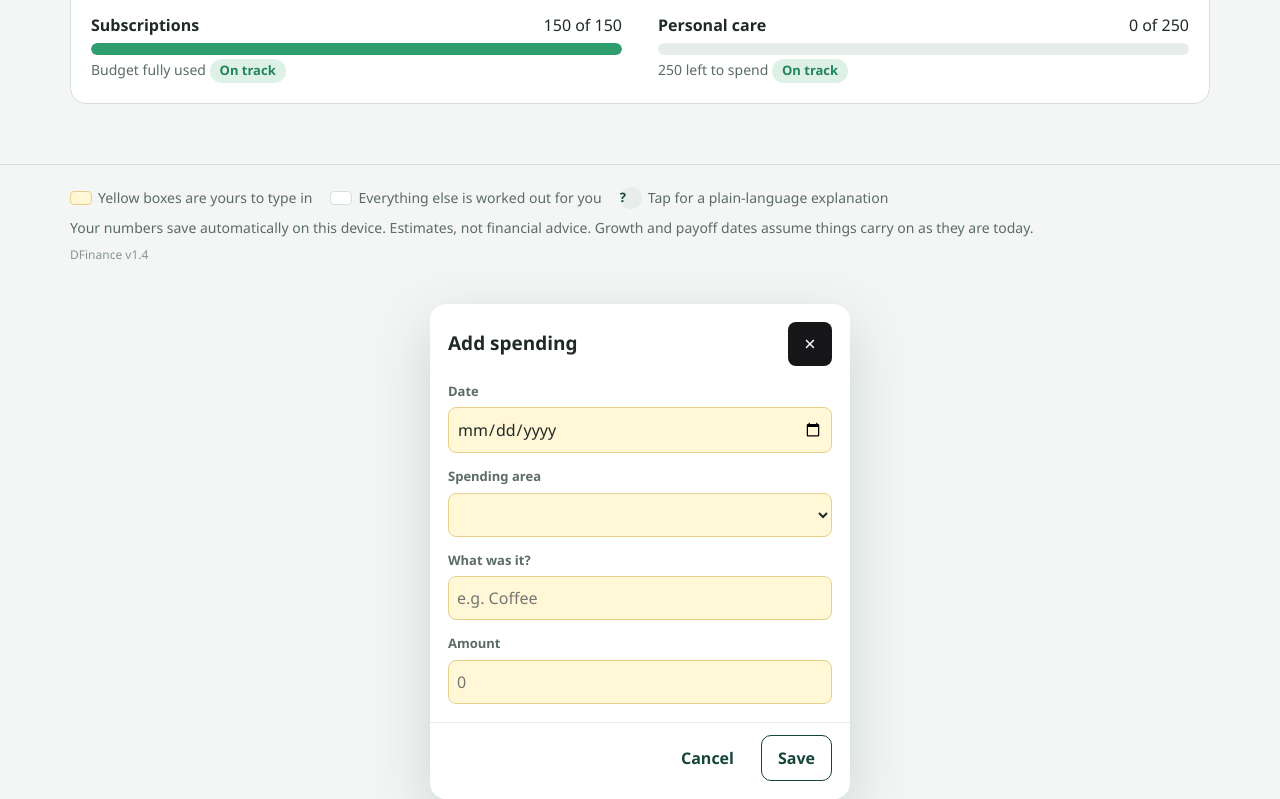
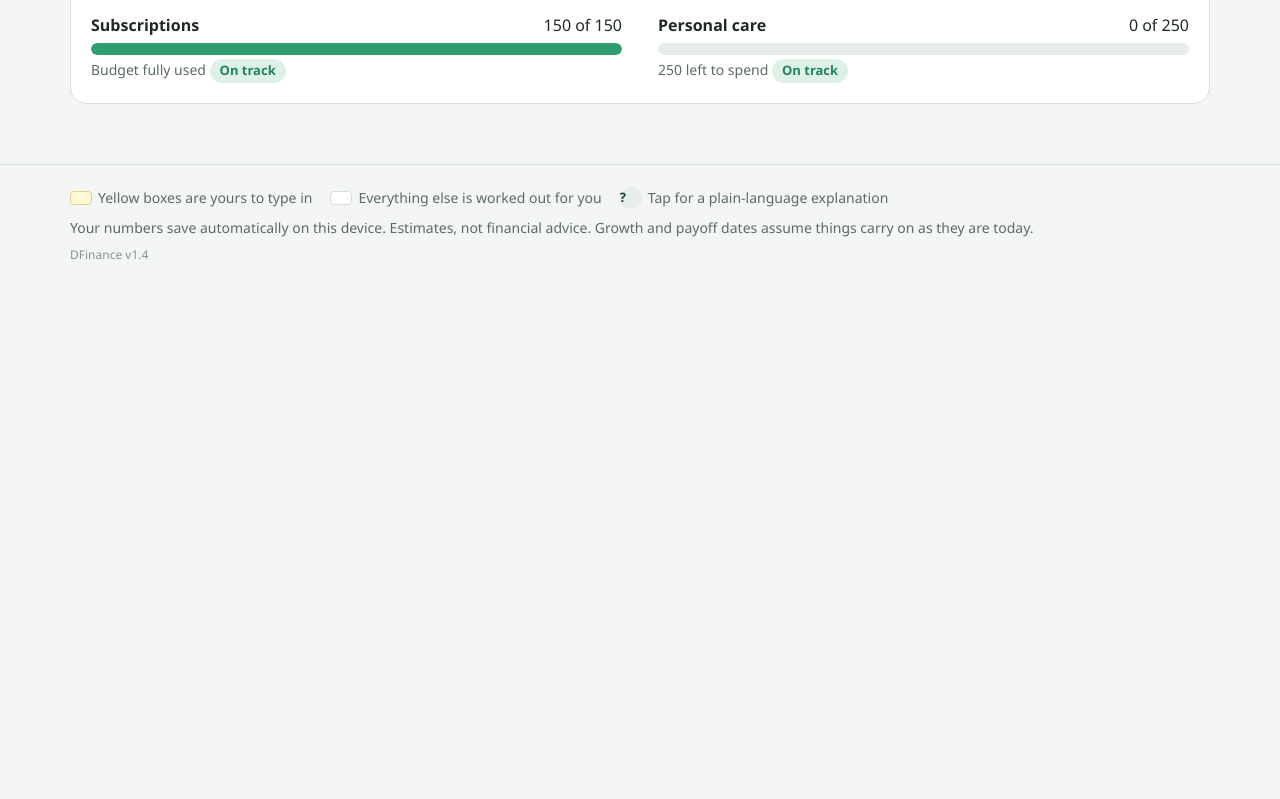
Before and after one commit to wizd3/DFinance, a website: page index.html in a window 1280 px wide. Shown: the part 2285-3084 px from the top of the page. After the commit the page ends 2589 px from the top, so only its background shows below. Drawn offline with Linux system fonts and the light colour scheme.

Commit message:
Add files via upload

```diff
--- a/index.html
+++ b/index.html
@@ -311,14 +311,14 @@ table.ed th.sortable:active{background:var(--accent-solid-2)}
 .toast .toast-close{font-size:18px;font-weight:400;padding:0 12px}
 @keyframes toastIn{from{opacity:0;transform:translateY(8px)}to{opacity:1;transform:translateY(0)}}
 @keyframes toastOut{from{opacity:1}to{opacity:0;transform:translateY(8px)}}
-@media (max-width:720px){ .tabs{padding-bottom:max(env(safe-area-inset-bottom),10px)} .toast-wrap{bottom:calc(70px + env(safe-area-inset-bottom))} .fab{bottom:calc(70px + env(safe-area-inset-bottom) + 14px)} dialog.quickadd{position:fixed;inset:auto 0 0 0;margin:0;width:100%;max-width:100%;border-radius:16px 16px 0 0;max-height:min(80dvh,600px)} }
+@media (max-width:720px){ .tabs{padding-bottom:max(env(safe-area-inset-bottom),10px)} .toast-wrap{bottom:calc(70px + env(safe-area-inset-bottom))} .fab{bottom:calc(70px + env(safe-area-inset-bottom) + 14px)} dialog.quickadd[open]{position:fixed;inset:auto 0 0 0;margin:0;width:100%;max-width:100%;border-radius:16px 16px 0 0;max-height:min(80dvh,600px)} }
 
 /* ---------- Expenses quick-add: floating action button + dialog ---------- */
 .fab{position:fixed;right:max(20px,calc(env(safe-area-inset-right) + 12px));bottom:24px;width:56px;height:56px;min-width:44px;min-height:44px;border-radius:50%;border:0;background:var(--accent);color:var(--paper);font-size:28px;line-height:1;cursor:pointer;box-shadow:0 8px 24px var(--shadow);z-index:45;display:flex;align-items:center;justify-content:center;-webkit-tap-highlight-color:transparent}
 .fab:hover{background:var(--accent-solid-2)}
 .fab:active{transform:scale(.94)}
 .fab span{margin-top:-2px}
-dialog.quickadd{border:0;border-radius:16px;padding:0;background:var(--surface);color:var(--ink);box-shadow:0 20px 60px var(--shadow);width:min(420px,92vw);max-height:min(600px,86dvh);display:flex;flex-direction:column}
+dialog.quickadd[open]{border:0;border-radius:16px;padding:0;background:var(--surface);color:var(--ink);box-shadow:0 20px 60px var(--shadow);width:min(420px,92vw);max-height:min(600px,86dvh);display:flex;flex-direction:column}
 dialog.quickadd::backdrop{background:rgba(10,10,10,.55)}
 dialog.quickadd form{display:flex;flex-direction:column;min-height:0;flex:1}
 .quickadd-head{display:flex;align-items:center;justify-content:space-between;gap:12px;padding:18px 18px 8px}
```
